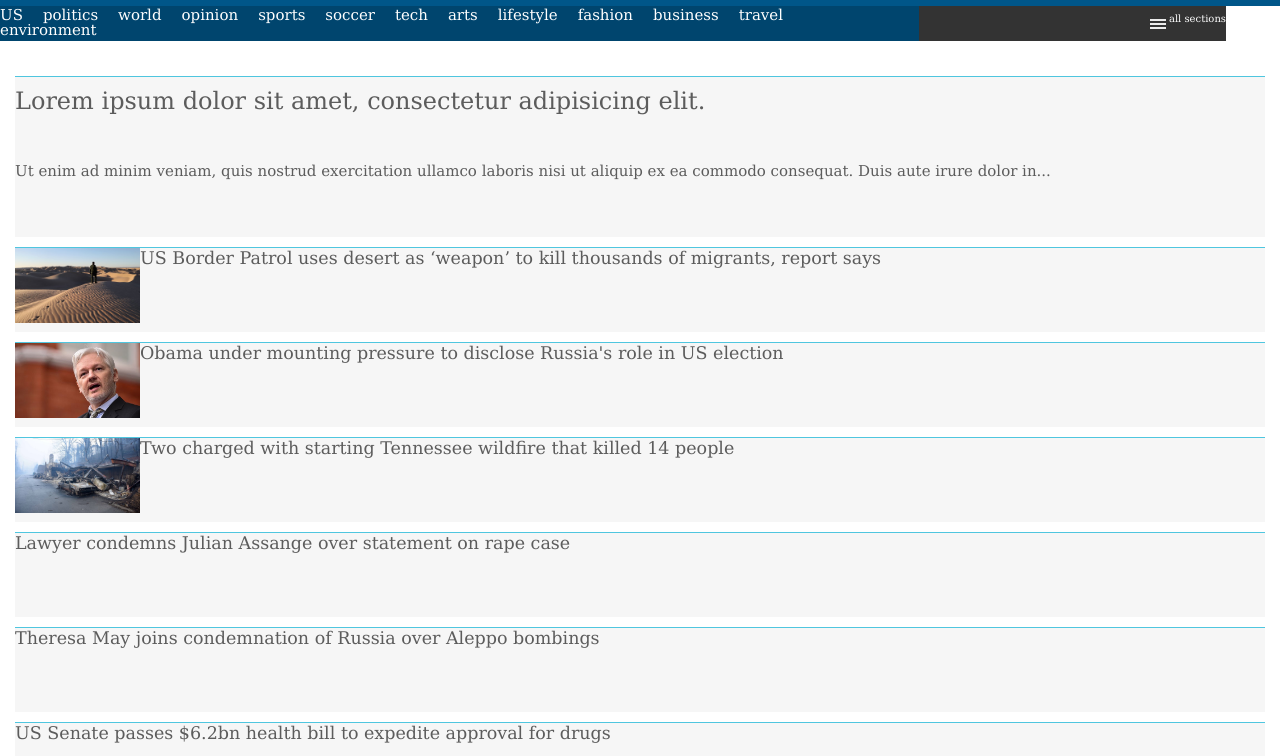
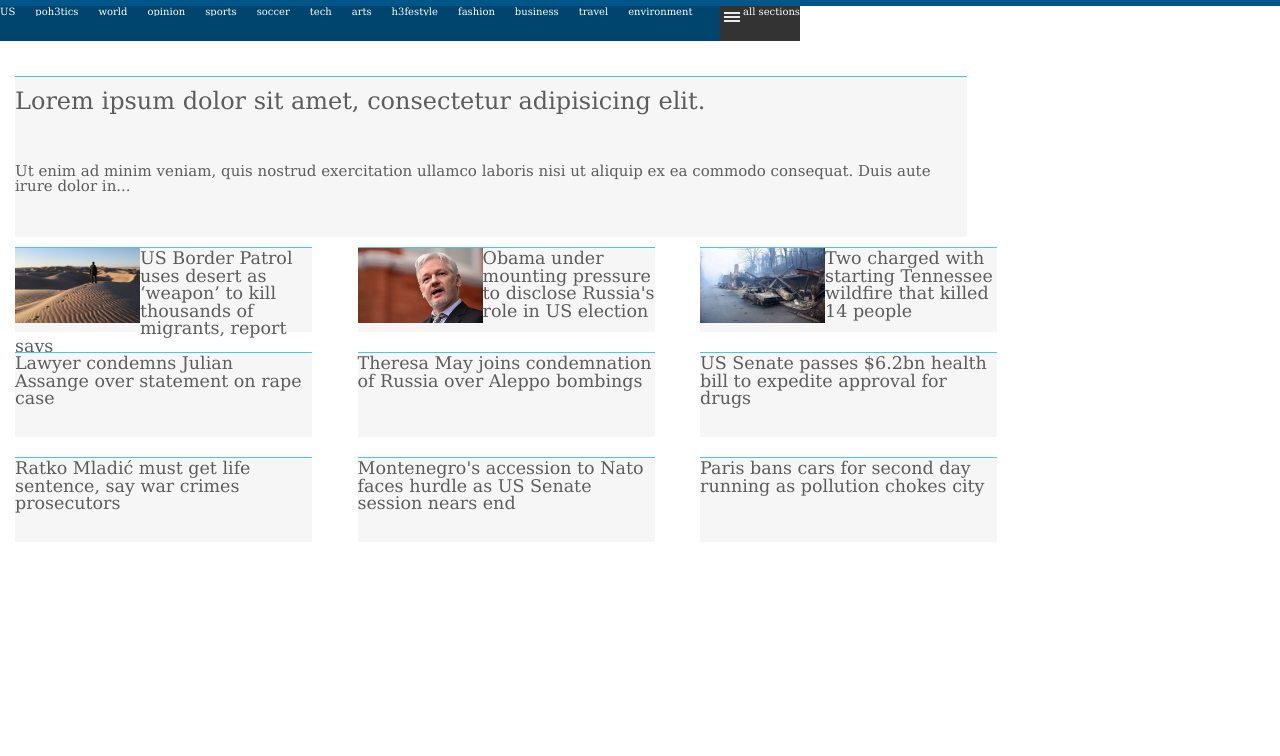
Before and after one commit to doohinkus/guardian, a plain HTML site: page index.html in a window 1280 px wide. Shown: the part 44-800 px from the top of the page. Drawn offline with Linux system fonts and the light colour scheme; files whose address does not match are found by name.

Commit message:
attempt to fix the navbar

```diff
--- a/index.html
+++ b/index.html
@@ -38,22 +38,22 @@
       </div>
     </div><!--end of masthead-->
     <div class="nav-left">
-      <ul>
-        <li>US</li>
-        <li>politics</li>
-        <li>world</li>
-        <li>opinion</li>
-        <li>sports</li>
-        <li>soccer</li>
-        <li>tech</li>
-        <li>arts</li>
-        <li>lifestyle</li>
-        <li>fashion</li>
-        <li>business</li>
-        <li>travel</li>
-        <li>environment</li>
-      </ul>
-    </div><!--end of nav-->
+      <div class="nav-solution">
+        <h3>US</h3>
+        <h3>poh3tics</h3>
+        <h3>world</h3>
+        <h3>opinion</h3>
+        <h3>sports</h3>
+        <h3>soccer</h3>
+        <h3>tech</h3>
+        <h3>arts</h3>
+        <h3>h3festyle</h3>
+        <h3>fashion</h3>
+        <h3>business</h3>
+        <h3>travel</h3>
+        <h3>environment</h3>
+      </div>
+    </div><!--end of nav-left-->
     <div class="nav-right">
       <h3>all sections</h3>
       <img src="img/hamburger.png" alt="" />
--- a/scss/components/_typography.scss
+++ b/scss/components/_typography.scss
@@ -21,6 +21,8 @@ p, li{
 }
 li {
   color: white;
+  font-family: "dejavu";
+  font-size: 1.8rem;
 }
 .masthead {
   color: $masthead-text;
--- a/scss/layout/_containers.scss
+++ b/scss/layout/_containers.scss
@@ -10,11 +10,19 @@
   &:hover{
     background-color: darken($wild-sand, 10%);
   }
+  @media (min-width: 740px) {
+    @include row();
+    @include span-columns(3);
+  }
 }
 .first-story {
   // height: 375px;
   // width: 360px;
   margin: 0px 15px;
+
+  @media (min-width: 740px) {
+    @include span-columns(9);
+  }
 
 }
 #first-photo {
@@ -37,6 +45,7 @@
 
   height: 85px;
 }
+
 #second-photo, #third-photo, #fourth-photo {
   height: 75px;
 
--- a/scss/layout/_header.scss
+++ b/scss/layout/_header.scss
@@ -21,15 +21,18 @@
   @include span-columns(9);
   @extend %nav-helper;
   background-color: $regal-blue;
+  z-index:1;
+
 }
 .nav-right {
   @include span-columns(3);
   @extend %nav-helper;
   background-color: $mine-shaft;
+  z-index: 9;
 }
 .nav-right h3, .nav-right img{
+  float: right;
 
-  float: right;
 }
 #sign-in-pic {
   margin-left: 15px;
@@ -54,15 +57,22 @@ svg:not(#logo-svg){
 
 }
 .nav-left{
-  ul{
+  // @include span-columns(9);
+  width: 90%;
+  position: relative;
 
-    li{
+
+}
+.nav-solution{
+  position: absolute;
+  min-width: 740px;
+  z-index: 0;
+  overflow-y: hidden;
+  h3{
+
       display: inline-block;
       float: left;
       margin-right: 20px;
-
-
-    }
-    clear: both;
+      // text-overflow: ellipsis;
   }
 }
```
Also changed, not shown: css/application.css, img/weather.png (added), 1 other file.
